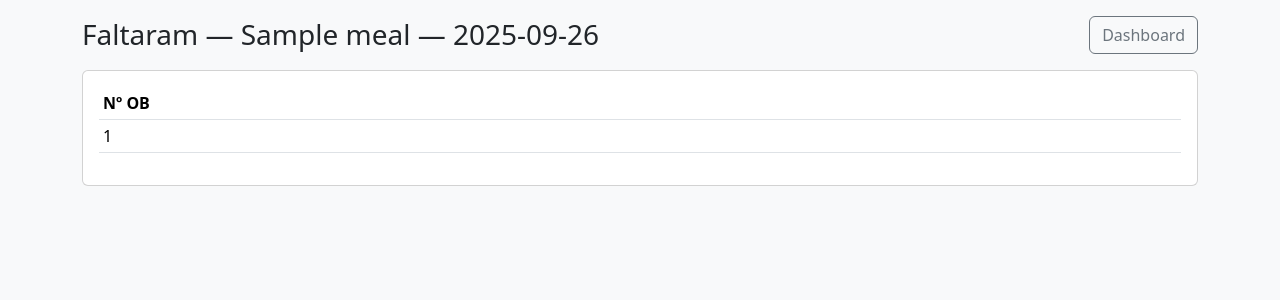
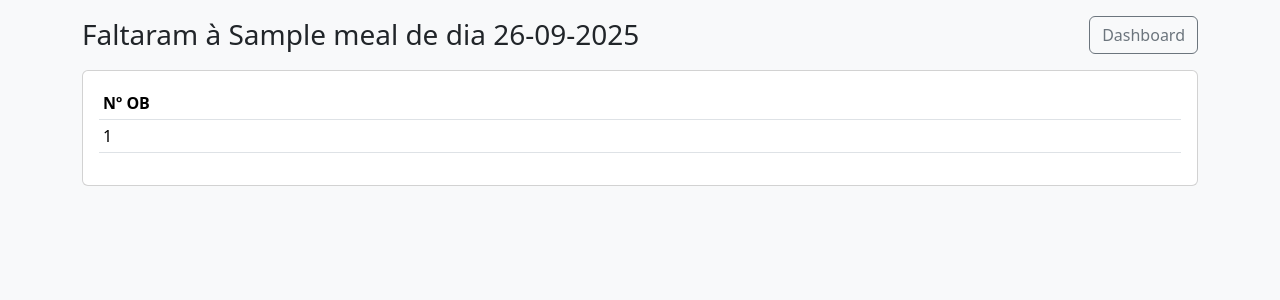
Before and after one commit to danimeida/meal_system_app, a Flask app: page /admin/absences?date=2025-09-26&meal_id=1 in a window 1280 px wide. Shown: the part 47-347 px from the top of the page. Run offline with Flask 3, Linux system fonts and the light colour scheme; the visitor is signed in with stand-in values (Sample User, id 1); tables that the repository leaves empty hold one stand-in row (values such as "Sample post").

Commit message:
pequenas alteracoes na frontend

```diff
--- a/templates/admin_absences.html
+++ b/templates/admin_absences.html
@@ -1,7 +1,7 @@
 {% extends 'base.html' %}
 {% block content %}
 <div class="d-flex align-items-center justify-content-between mb-3">
-  <h3 class="mb-0">Faltaram — {{ meal.name }} — {{ day.strftime('%Y-%m-%d') }}</h3>
+  <h3 class="mb-0">Faltaram à {{ meal.name }} de dia {{ day.strftime('%d-%m-%Y') }}</h3>
   <a class="btn btn-outline-secondary" href="{{ url_for('routes.admin_dashboard', date=day.strftime('%Y-%m-%d')) }}">Dashboard</a>
 </div>
 
```
